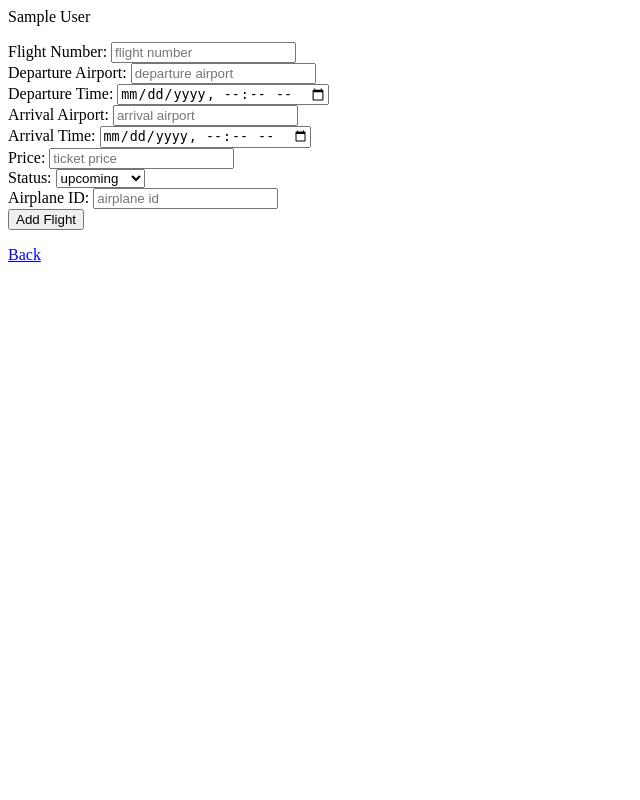
After one commit to joyceyiyi/Spring-2018-Database, a Flask app: page /create_flight in a window 1280 px wide. The commit adds this page. Shown: the whole page, without its empty margins (0-640 px from the left). Run offline with Flask 2, Linux system fonts and the light colour scheme; the visitor is signed in with stand-in values (Sample User, id 1).

Commit message:
v1.3 impelement airline staff homepage

```diff
--- a/Spring-2018-Database/app.py
+++ b/Spring-2018-Database/app.py
@@ -22,15 +22,18 @@ conn = pymysql.connect(host='localhost',
 def index():
 	return render_template('index.html')
 
+
 #Define a route for guest
 @app.route('/guest')
 def guest():
     return render_template('guest.html')
 
+
 #Define route for login
 @app.route('/login')
 def login():
 	return render_template('login.html')
+
 
 #User selection for register
 @app.route('/userselect', methods=['GET', 'POST'])
@@ -53,10 +56,12 @@ def userSelect():
     else:
         return render_template('userSelect.html')
 
+
 #Define route for register
 @app.route('/register')
 def register():
 	return render_template('register.html')
+
 
 #Authenticates the login
 @app.route('/loginAuth', methods=['GET', 'POST'])
@@ -80,8 +85,10 @@ def loginAuth():
         if md5_crypt.verify(rawpwd, exist['password']):
             #creates a session for the the user
             #session is a built in
+            print(exist)
             session['ID'] = ID
             session['userType'] = userType
+            session['airline_name'] = exist['airline_name'] if 'airline_name' in exist else None
             return redirect(url_for('home'))
         else:
             error = 'Invalid password'
@@ -156,18 +163,18 @@ def registerAuth():
 
 
 
-
 @app.route('/home')
 def home():
     ID = session['ID'] if 'ID' in session else None
     userType = session['userType'] if 'userType' in session else None
+    airline_name = session['airline_name'] if 'airline_name' in session else None
 
     if userType == 'customer':
         return render_template('customer_home.html', ID=ID, userType=userType)
     elif userType == 'booking_agent':
         return render_template('agent_home.html', ID=ID, userType=userType)
     elif userType == 'airline_staff':
-        return render_template('staff_home.html', ID=ID, userType=userType)
+        return redirect(url_for('staff_home', ID=ID, userType=userType, airline_name=airline_name))
     else:
         return render_template('guest_home.html')
 
@@ -183,10 +190,13 @@ def post():
 	cursor.close()
 	return redirect(url_for('home'))
 
+
 @app.route('/logout')
 def logout():
     session.pop('ID')
-    session.pop('userType')
+    userType = session.pop('userType')
+    if userType == 'airline_staff':
+        session.pop('airline_name')
     return redirect('/')
 
 
@@ -205,6 +215,60 @@ def guest_home():
         return render_template('guest_home.html')
 
 
+@app.route('/staff_home', methods=['GET', 'POST'])
+def staff_home():
+    if request.method == 'POST':
+        airline_name = request.form['airline_name']
+        flight_num = request.form['flight_num']
+        cursor = conn.cursor()
+        # if status update
+        if 'update_status' in request.form:
+            new_status = request.form['update_status']
+            query = "UPDATE flight SET status = %s WHERE airline_name = %s and flight_num = %s"
+            cursor.execute(query, (new_status, airline_name, flight_num))
+            conn.commit()
+            msg = "Flight %s state updated as %s" % (flight_num, new_status)
+            return render_template('staff_home.html', ID=session['ID'], userType=session['userType'], result=showFlightsOfAirlineCo(cursor, airline_name, in_n_days = 30), airline_name=airline_name, message=msg)
+        # show passengers of a specific flight
+        query = '''SELECT DISTINCT name, email FROM purchases, ticket, customer
+                   WHERE ticket.ticket_id = purchases.ticket_id and customer_email = email and airline_name = %s and flight_num = %s'''
+        cursor.execute(query, (airline_name, flight_num))
+        passengers = cursor.fetchall()
+        return render_template('staff_home.html', airline_name=airline_name, flight_num=flight_num, passengers=passengers)
+    else:
+        # read ID, userType, airline_name from args if login
+        # else read from session (back from check passenger)
+        ID = request.args.get('ID') if request.args.get('ID') else session['ID']
+        userType = request.args.get('userType') if request.args.get('userType') else session['userType']
+        airline_name = request.args.get('airline_name') if request.args.get('airline_name') else session['airline_name']
+        query = 'SELECT * FROM flight WHERE departure_time >= NOW() and departure_time < NOW() + INTERVAL 1 MONTH and airline_name = %s'
+        cursor = conn.cursor()
+        cursor.execute(query, airline_name)
+        data = cursor.fetchall()
+        return render_template('staff_home.html', ID=ID, userType=userType, result=data, airline_name=airline_name)
+
+
+@app.route('/create_flight', methods=['GET', 'POST'])
+def create_flight():
+    if request.method == 'POST':
+        airline_name = request.form['airline_name']
+        flight_num = request.form['flight_num']
+        departure_airport = request.form['departure_airport']
+        departure_time = request.form['departure_time']
+        arrival_airport = request.form['arrival_airport']
+        arrival_time = request.form['arrival_time']
+        price = request.form['price']
+        status = request.form['status']
+        airplane_id = request.form['airplane_id']
+        query = 'INSERT INTO flight VALUES(%s, %s, %s, %s, %s, %s, %s, %s, %s)'
+        cursor = conn.cursor()
+        cursor.execute(query, (airline_name, flight_num, departure_airport, departure_time, arrival_airport, arrival_time, price, status, airplane_id))
+        conn.commit()
+        msg = "Flight %s Added" % flight_num
+        return render_template('staff_home.html', ID=session['ID'], userType=session['userType'], result=showFlightsOfAirlineCo(cursor, airline_name, in_n_days = 30), airline_name=airline_name, message=msg)
+    else:
+        return render_template('create_flight.html', airline_name=session['airline_name'])
+
 
 app.secret_key = 'some key that you will never guess'
 #Run the app on localhost port 5000
--- /dev/null
+++ b/Spring-2018-Database/templates/create_flight.html
@@ -0,0 +1,29 @@
+<html>
+
+<head>
+
+</head>
+
+<body>
+    <p>{{airline_name}}</p>
+    <form action="" method="POST">
+        <input type="hidden" name="airline_name" value="{{airline_name}}">
+        Flight Number: <input type="number" name="flight_num" placeholder="flight number" required></br>
+        Departure Airport: <input type="text" name="departure_airport" placeholder="departure airport" required></br>
+        Departure Time: <input type="datetime-local" name="departure_time" placeholder="departure time" required></br>
+        Arrival Airport: <input type="text" name="arrival_airport" placeholder="arrival airport" required></br>
+        Arrival Time: <input type="datetime-local" name="arrival_time" placeholder="arrival time" required></br>
+        Price: <input type="number" name="price" placeholder="ticket price" required></br>
+        Status: <select name = "status">
+                    <option value="upcoming">upcoming</option>
+                    <option value="in-progress">in-progress</option>
+                    <option value="delayed">delayed</option>
+                </select></br>
+        Airplane ID: <input type="number" name="airplane_id" placeholder="airplane id" required></br>
+        <input type="submit" value="Add Flight"></br>
+    </form>
+    <a href="/staff_home">Back</a>
+
+</body>
+
+</html>
--- a/Spring-2018-Database/templates/guest_home.html
+++ b/Spring-2018-Database/templates/guest_home.html
@@ -45,7 +45,7 @@
     {% endif %}
 
     {% if error %}
-		<p class="error"><strong>Error:</strong> {{error}}</p>
+		<p class="error"><strong>Error:</strong>{{error}}</p>
     {% endif %}
 
     <a href="/">Back to login</a>
```
Also changed, not shown: Spring-2018-Database/templates/staff_home.html (+73 -2 lines), Spring-2018-Database/util.py (+13 -0 lines).
